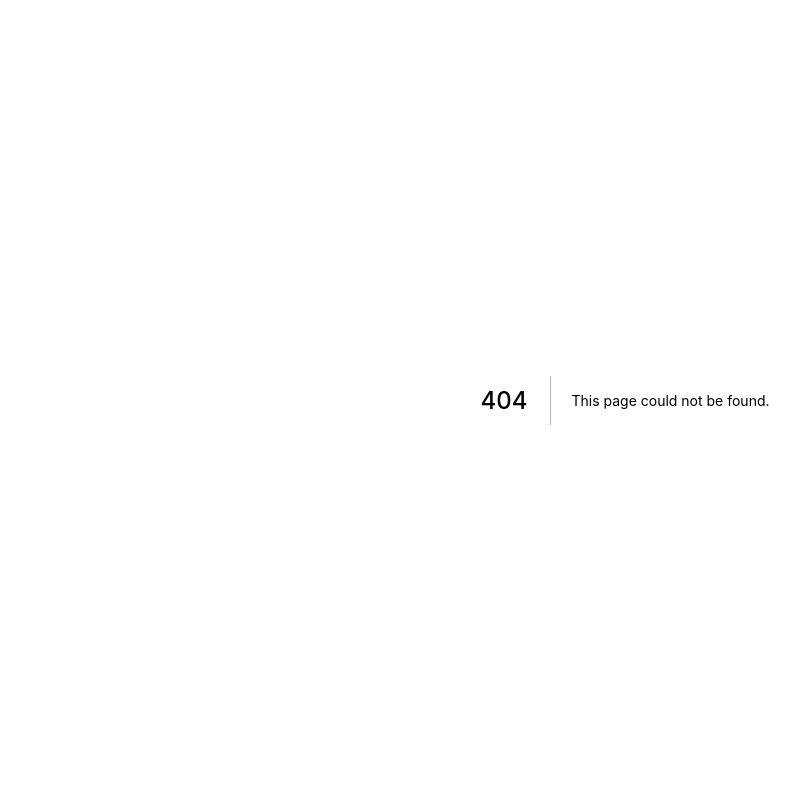
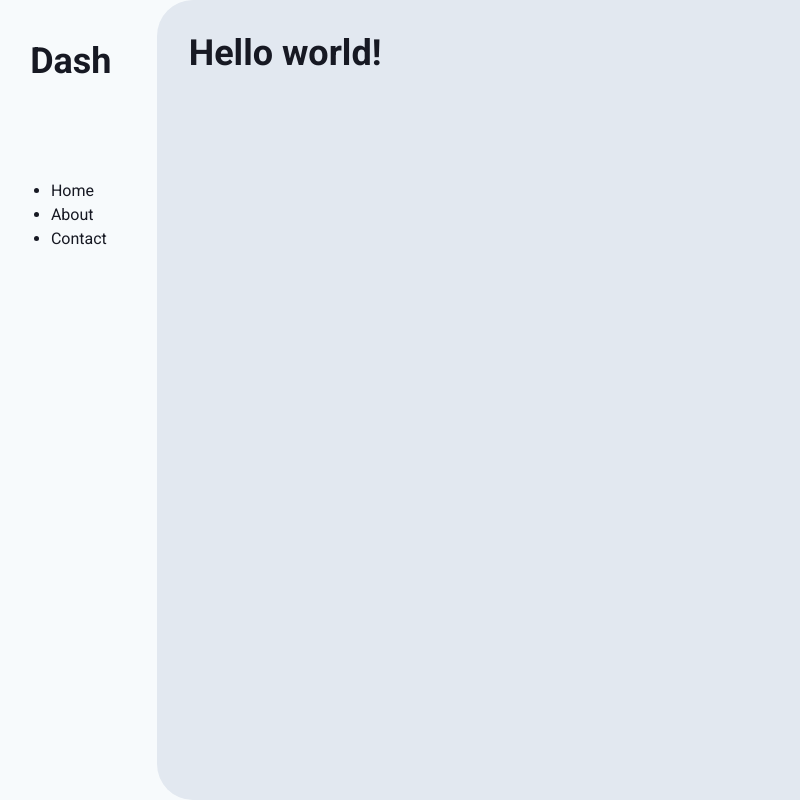
Before and after one commit to RafaelC77/portfolio-dashboard, a Next.js app: page /dashboard in a window 1280 px wide. Before the commit this address had no page. Shown: the whole page, without its empty margins (15-815 px from the left). Built offline with nearby package versions, Linux system fonts and the light colour scheme.

Commit message:
create dashboard page

```diff
--- /dev/null
+++ b/src/pages/components/Sidebar.tsx
@@ -0,0 +1,30 @@
+import { Flex, Heading, Link, ListItem, UnorderedList } from "@chakra-ui/react";
+import NextLink from "next/link";
+
+export function Sidebar() {
+  return (
+    <Flex flexDir="column" h="100%" w={200} align="center" py={10}>
+      <Heading mb={24}>Dash</Heading>
+
+      <nav>
+        <UnorderedList>
+          <ListItem>
+            <NextLink href="/" passHref>
+              <Link>Home</Link>
+            </NextLink>
+          </ListItem>
+          <ListItem>
+            <NextLink href="/" passHref>
+              <Link>About</Link>
+            </NextLink>
+          </ListItem>
+          <ListItem>
+            <NextLink href="/" passHref>
+              <Link>Contact</Link>
+            </NextLink>
+          </ListItem>
+        </UnorderedList>
+      </nav>
+    </Flex>
+  );
+}
--- /dev/null
+++ b/src/pages/dashboard.tsx
@@ -0,0 +1,21 @@
+import { Flex, Heading } from "@chakra-ui/react";
+import { Sidebar } from "./components/Sidebar";
+
+export default function Dashboard() {
+  return (
+    <Flex w="100vw" h="100vh">
+      <Sidebar />
+
+      <Flex
+        as="main"
+        w="100%"
+        h="100%"
+        bg="gray.200"
+        p={8}
+        borderLeftRadius={36}
+      >
+        <Heading>Hello world!</Heading>
+      </Flex>
+    </Flex>
+  );
+}
```
Also changed, not shown: src/pages/index.tsx (+1 -7 lines).
